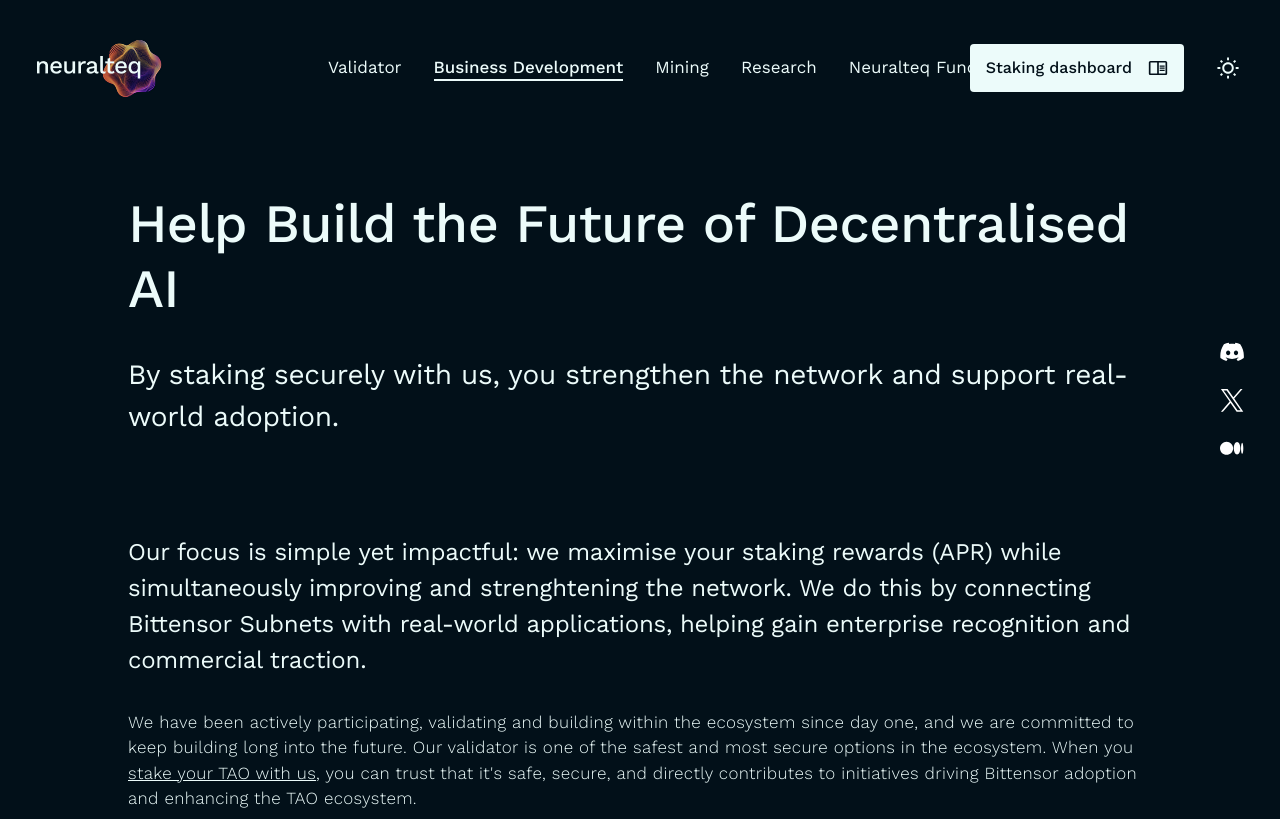
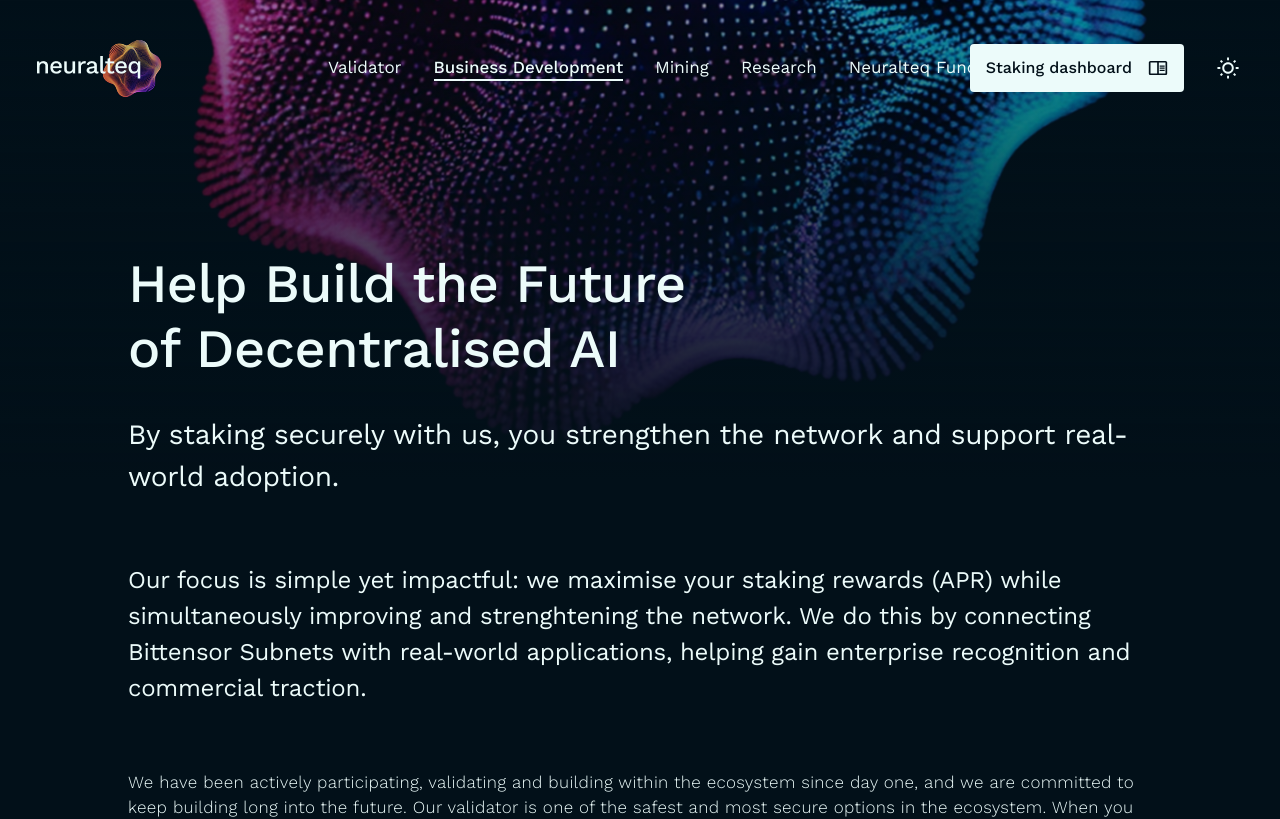
Before and after one commit to dnnsptri/neuralteq, a Next.js app: page /business-development in a window 1280 px wide. Shown: the top 819 px of the page. Built offline with nearby package versions, Linux system fonts and the light colour scheme.

Commit message:
fix: add missing styles for hover effects and backgrounds

```diff
--- a/src/app/layout.tsx
+++ b/src/app/layout.tsx
@@ -9,8 +9,18 @@
 })
 
 export const metadata: Metadata = {
-  title: 'Neuralteq',
-  description: 'Neuralteq - Business Development',
+  title: 'Neuralteq - Help Build the Future of Decentralised AI',
+  description: 'By staking securely with us, you strengthen the network and support real-world adoption.',
+  openGraph: {
+    title: 'Neuralteq - Help Build the Future of Decentralised AI',
+    description: 'By staking securely with us, you strengthen the network and support real-world adoption.',
+    type: 'website',
+  },
+  twitter: {
+    title: 'Neuralteq - Help Build the Future of Decentralised AI',
+    description: 'By staking securely with us, you strengthen the network and support real-world adoption.',
+    card: 'summary_large_image',
+  },
 }
 
 export default function RootLayout({
--- a/src/components/BusinessContent.tsx
+++ b/src/components/BusinessContent.tsx
@@ -15,22 +15,37 @@
 export default function BusinessContent() {
   return (
     <>
+      {/* Background Image */}
+      <div className="fixed top-0 left-0 right-0 w-full h-[60vh] -z-10 overflow-hidden">
+        <Image
+          src="/bg_business.png"
+          alt="Business Background"
+          fill
+          quality={90}
+          priority
+          className="object-cover object-center"
+        />
+        <div className="absolute inset-0 bg-gradient-to-b from-transparent to-[var(--background)] pointer-events-none" />
+      </div>
+
       <main className="mt-24 md:mt-48 relative">
         <CenteredContent>
           <FadeInUp>
-            <PageTitle className="mb-6 md:mb-8">
-              Help Build the Future of Decentralised AI
+            <PageTitle className="pt-[60px] mb-6 md:mb-8">
+              Help Build the Future
+              <br />
+              of Decentralised AI
             </PageTitle>
           </FadeInUp>
 
           <FadeInUp delay={0.1}>
-            <PageSubtitle className="mb-16 md:mb-24">
+            <PageSubtitle className="mb-16 md:mb-[64px]">
             By staking securely with us, you strengthen the network and support real-world adoption.
             </PageSubtitle>
           </FadeInUp>
 
           <FadeInUp delay={0.2}>
-            <IntroText className="mb-6 md:mb-8">
+            <IntroText className="mb-16 md:mb-[64px]">
             Our focus is simple yet impactful: we maximise your staking rewards (APR) while simultaneously improving and strenghtening the network. We do this by connecting Bittensor Subnets with real-world applications, helping gain enterprise recognition and commercial traction.
             </IntroText>
           </FadeInUp>
@@ -41,7 +56,7 @@
                 We have been actively participating, validating and building within the ecosystem since day one, and we are
                 committed to keep building long into the future. Our validator is one of the safest and most secure options in
                 the ecosystem. When you{' '}
-                <Link href="/stake" className="underline hover:opacity-80 transition-opacity">
+                <Link href="/stake" className="underline hover:text-[#EF6C00] transition-colors">
                   stake your TAO with us
                 </Link>
                 , you can trust that it's safe, secure, and directly contributes to
@@ -108,7 +123,7 @@
           <FadeInUp delay={0.8}>
             <Quote
               text="We bridge decentralised AI with real-world impact, turning subnet innovation into everyday solutions"
-              author="Roger (Neuralteq)"
+              author="Roger Majelle (Neuralteq)"
             />
           </FadeInUp>
 
@@ -124,7 +139,6 @@
           </FadeInUp>
         </CenteredContent>
       </main>
-      <SocialIcons />
       <div className="z-50">
         <Footer />
       </div>
--- a/src/components/Footer.tsx
+++ b/src/components/Footer.tsx
@@ -4,6 +4,11 @@
 import Image from 'next/image';
 import Link from 'next/link';
 import CenteredContent from './layouts/CenteredContent';
+import SocialIcons from './SocialIcons';
+
+interface FooterProps {
+  hideMesh?: boolean;
+}
 
 const footerLinks = [
   { name: 'Privacy Policy', href: '/privacy' },
@@ -11,19 +16,26 @@
   { name: 'Get in touch', href: 'mailto:roger@neuralteq.com' },
 ];
 
-export default function Footer() {
+export default function Footer({ hideMesh = false }: FooterProps) {
   const currentYear = new Date().getFullYear();
 
   return (
     <footer className="footer">
+      {!hideMesh && (
         <div className="footer-mesh">
           <Image
             src="/mesh_orange.png"
             alt="Mesh Background"
             width={88}
             height={88}
+            quality={90}
+            sizes="80px"
             className="w-[80px] h-[80px]"
           />
+        </div>
+      )}
+      <div className="md:hidden flex justify-center my-8">
+        <SocialIcons className="flex md:hidden" />
       </div>
       <CenteredContent>
         <div className="footer-content">
--- a/src/components/MobileMenu.tsx
+++ b/src/components/MobileMenu.tsx
@@ -1,9 +1,11 @@
 'use client';
 
-import React from 'react';
+import React, { useEffect } from 'react';
 import Link from 'next/link';
 import Image from 'next/image';
 import { usePathname } from 'next/navigation';
+import Button from './ui/Button';
+import Footer from './Footer';
 
 interface MobileMenuProps {
   isOpen: boolean;
@@ -22,13 +24,31 @@
 ];
 
 const socialLinks = [
-  { name: 'Discord', href: 'https://discord.com', icon: '/icons/logo_discord.svg' },
-  { name: 'X', href: 'https://x.com', icon: '/icons/logo_x.svg' },
-  { name: 'Medium', href: 'https://medium.com', icon: '/icons/logo_medium.svg' },
+  { name: 'Discord', href: 'https://discord.com', icon: '/icons/logo_Discord.svg' },
+  { name: 'X', href: 'https://x.com', icon: '/icons/logo_X.svg' },
+  { name: 'Medium', href: 'https://medium.com', icon: '/icons/logo_Medium.svg' },
+];
+
+const footerLinks = [
+  { name: 'Privacy Policy', href: '/privacy' },
+  { name: 'Terms of Service', href: '/terms' },
+  { name: 'Get in touch', href: 'mailto:roger@neuralteq.com' },
 ];
 
 export default function MobileMenu({ isOpen, onClose, isDark, onThemeToggle }: MobileMenuProps) {
   const pathname = usePathname();
+
+  // Prevent scrolling when menu is open
+  useEffect(() => {
+    if (isOpen) {
+      document.body.style.overflow = 'hidden';
+    } else {
+      document.body.style.overflow = 'unset';
+    }
+    return () => {
+      document.body.style.overflow = 'unset';
+    };
+  }, [isOpen]);
 
   return (
     <>
@@ -42,7 +62,7 @@
 
       {/* Menu */}
       <div
-        className={`fixed right-0 top-0 h-full w-[280px] bg-[var(--background)] shadow-xl transition-transform z-50 md:hidden ${
+        className={`fixed right-0 top-0 h-full w-full bg-[#ECFBFA] dark:bg-[#021019] text-black dark:text-white shadow-xl transition-transform z-50 md:hidden overflow-hidden ${
           isOpen ? 'translate-x-0' : 'translate-x-full'
         }`}
       >
@@ -64,8 +84,8 @@
               <Link
                 key={item.name}
                 href={item.href}
-                className={`block py-3 text-[17px] relative ${
-                  pathname === item.href ? 'font-medium' : ''
+                className={`block py-2 text-[24px] font-medium relative hover:opacity-100 transition-opacity ${
+                  pathname === item.href ? 'opacity-100' : 'opacity-60'
                 }`}
                 onClick={onClose}
               >
@@ -74,10 +94,20 @@
             ))}
           </nav>
 
+          {/* Staking Dashboard Button */}
+          <div className="mt-16">
+            <Button
+              href="https://staking.tao-validator.com/subnets"
+              className="w-full justify-center"
+            >
+              Staking dashboard
+            </Button>
+          </div>
+
           {/* Theme toggle */}
           <button
             onClick={onThemeToggle}
-            className="mt-8 py-3 flex items-center gap-3"
+            className="mt-8 py-3 flex items-center gap-3 opacity-60 hover:opacity-100 transition-opacity"
             aria-label={isDark ? "Switch to light mode" : "Switch to dark mode"}
           >
             <Image
@@ -92,28 +122,9 @@
             </span>
           </button>
 
-          {/* Social links */}
+          {/* Footer */}
           <div className="mt-auto">
-            <div className="text-[15px] mb-4 opacity-60">Follow us</div>
-            <div className="flex gap-6">
-              {socialLinks.map((social) => (
-                <Link
-                  key={social.name}
-                  href={social.href}
-                  target="_blank"
-                  rel="noopener noreferrer"
-                  aria-label={`Visit our ${social.name} page`}
-                >
-                  <Image
-                    src={social.icon}
-                    alt={`${social.name} icon`}
-                    width={24}
-                    height={24}
-                    className="w-6 h-6 [filter:brightness(0)_contrast(100%)] dark:[filter:brightness(0)_invert(1)]"
-                  />
-                </Link>
-              ))}
-            </div>
+            <Footer hideMesh />
           </div>
         </div>
       </div>
--- a/src/components/SocialIcons.tsx
+++ b/src/components/SocialIcons.tsx
@@ -5,9 +5,9 @@
 import Link from 'next/link';
 
 const socialLinks = [
-  { name: 'Discord', href: 'https://discord.com', icon: '/icons/logo_discord.svg' },
-  { name: 'X', href: 'https://x.com', icon: '/icons/logo_x.svg' },
-  { name: 'Medium', href: 'https://medium.com', icon: '/icons/logo_medium.svg' },
+  { name: 'Discord', href: 'https://discord.com', icon: '/icons/logo_Discord.svg' },
+  { name: 'X', href: 'https://x.com', icon: '/icons/logo_X.svg' },
+  { name: 'Medium', href: 'https://medium.com', icon: '/icons/logo_Medium.svg' },
 ];
 
 interface SocialIconsProps {
@@ -16,7 +16,7 @@
 
 export default function SocialIcons({ className }: SocialIconsProps) {
   return (
-    <div className={`social-icons hidden md:flex ${className || ''}`}>
+    <div className={`flex items-center gap-6 ${className || ''}`}>
       {socialLinks.map((social) => (
         <Link
           key={social.name}
--- a/src/components/ui/Button.tsx
+++ b/src/components/ui/Button.tsx
@@ -56,7 +56,7 @@
         alt=""
         width={20}
         height={20}
-        className={isCompact ? "ml-0 md:ml-2" : "ml-2"}
+        className={`hidden md:block ${isCompact ? "ml-0 md:ml-2" : "ml-2"}`}
       />
     </div>
   ) : children;
```
Lines whose indentation alone changed are shown as unchanged.
